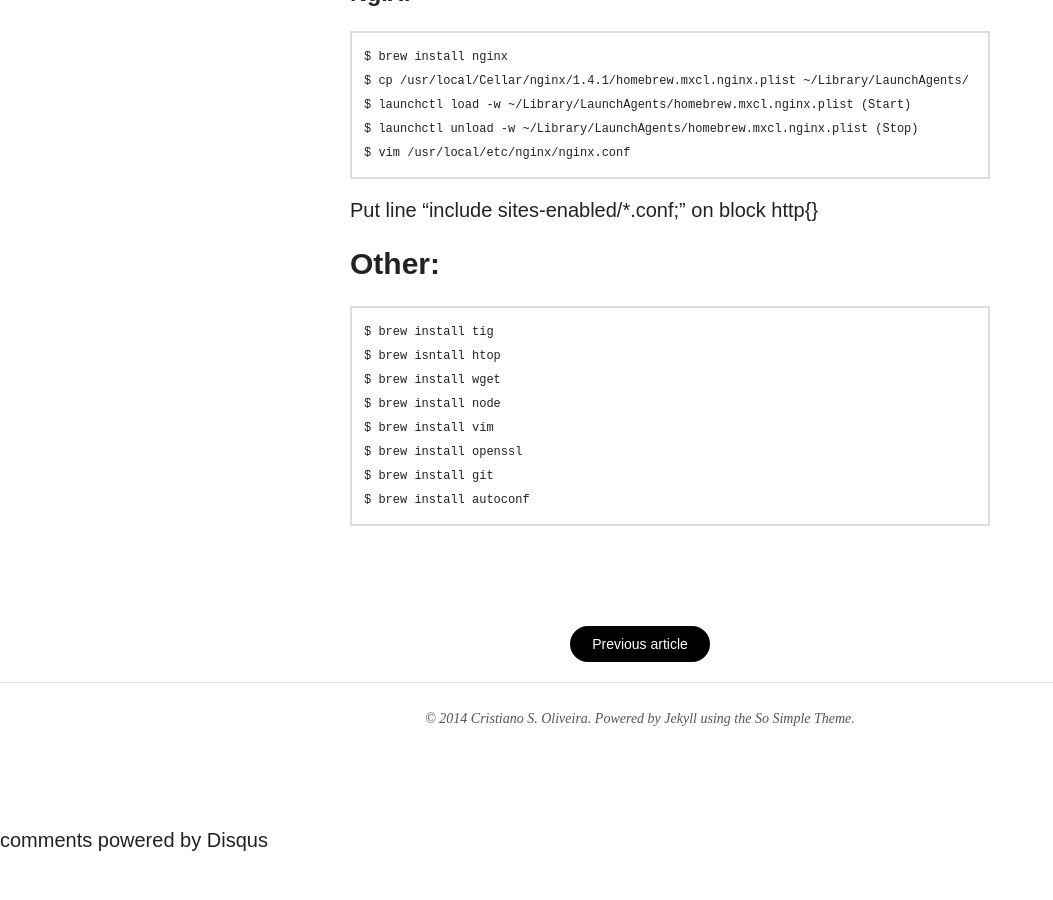
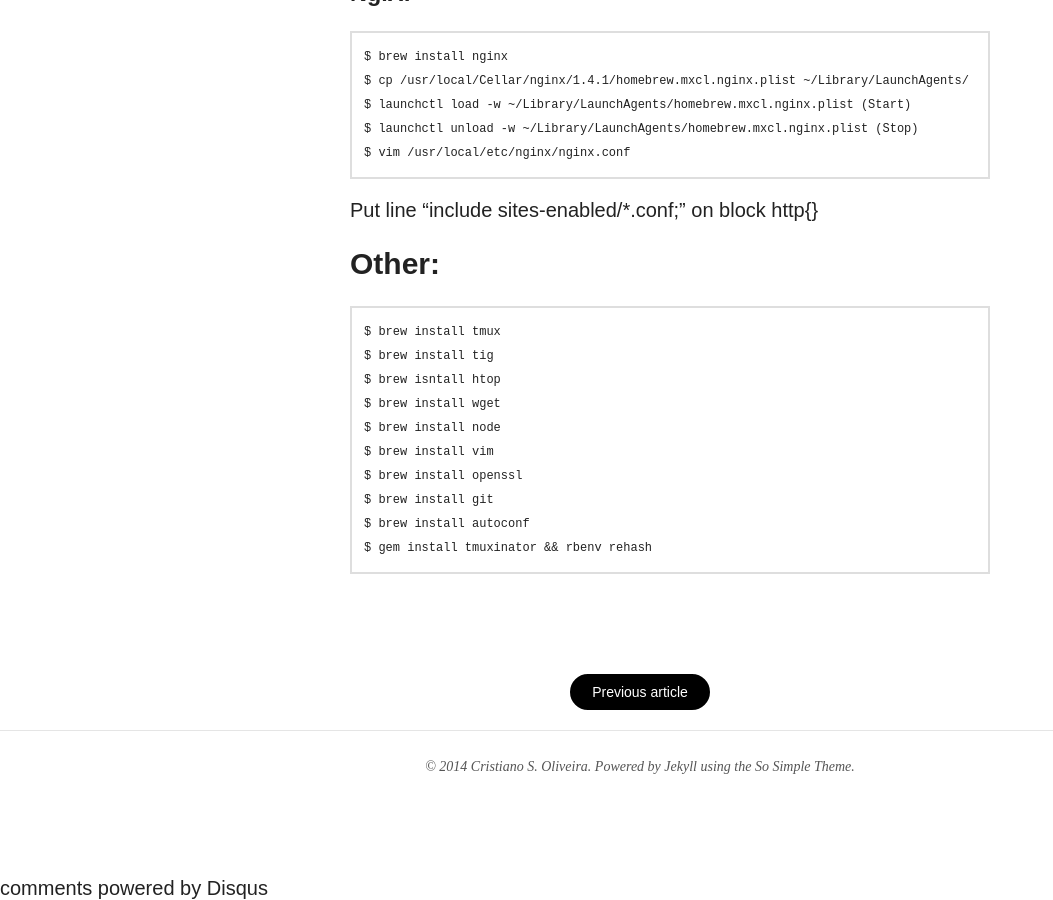
Before and after one commit to cristianounix/cristianounix, a Jekyll site: the page built from _posts/2014-05-29-Install-Php-Ruby-Rbenv-Nginx-PostGres-MySql.md, in a window 1280 px wide and 900 px high, scrolled down 2050 px. Shown: the whole window, without its empty margins (0-1053 px from the left). Built offline with Jekyll 4.4.1, drawn with Linux system fonts in a browser that asks for light colours; nearby versions of some CDN libraries; comment, search, counter and statistics services are not loaded; before the commit the page ends 2902 px from its top, so only the background shows below that.

Commit message:
Add Tmux and Tmuxinator

```diff
--- a/_posts/2014-05-29-Install-Php-Ruby-Rbenv-Nginx-PostGres-MySql.md
+++ b/_posts/2014-05-29-Install-Php-Ruby-Rbenv-Nginx-PostGres-MySql.md
@@ -82,6 +82,7 @@ Put line "include sites-enabled/*.conf;" on block http{}
 
 ## Other:
 
+    $ brew install tmux
     $ brew install tig
     $ brew isntall htop
     $ brew install wget
@@ -90,3 +91,4 @@ Put line "include sites-enabled/*.conf;" on block http{}
     $ brew install openssl
     $ brew install git
     $ brew install autoconf
+    $ gem install tmuxinator && rbenv rehash
```
